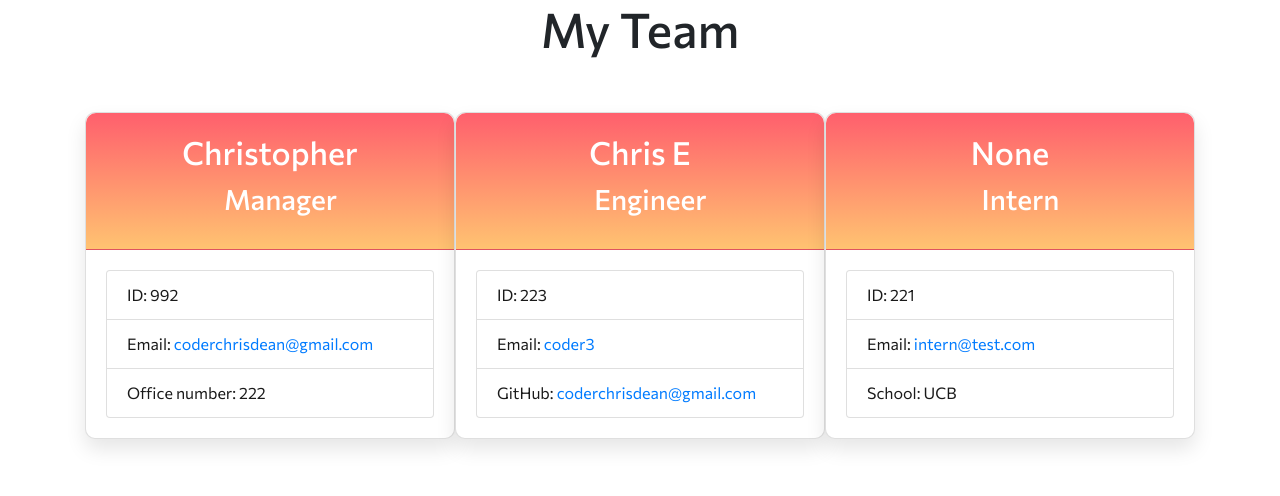
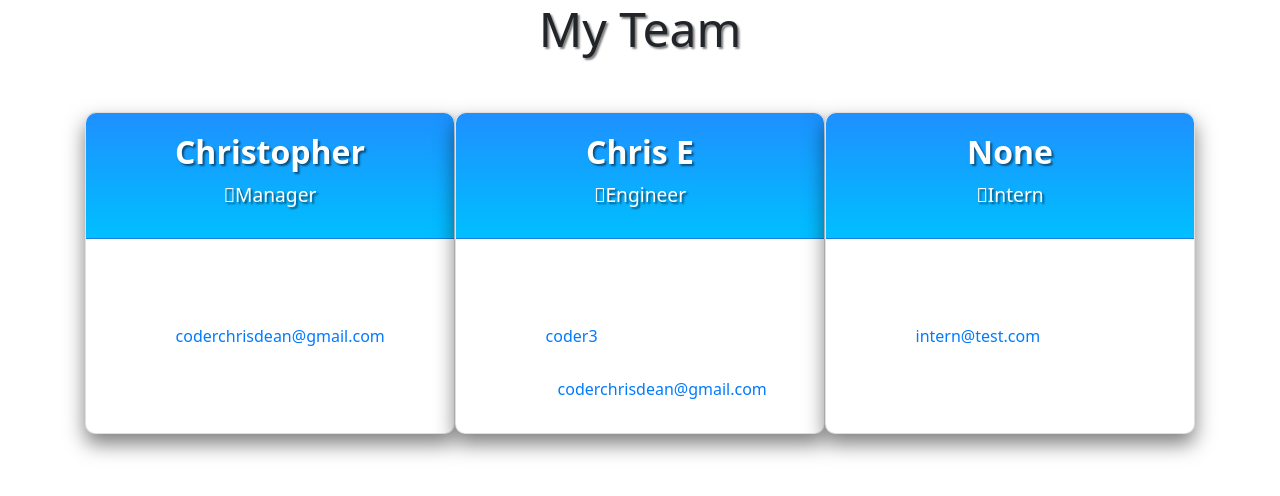
Before and after one commit to coderchrisdean/oop-teamprofile-generator, a website: page index.html in a window 1280 px wide. Drawn offline with nearby package versions, Linux system fonts and the light colour scheme.

Commit message:
updated page styling

```diff
--- a/assets/css/style.css
+++ b/assets/css/style.css
@@ -1,31 +1,57 @@
 @import url('https://fonts.googleapis.com/css2?family=Commissioner:wght@100;200;300;400;500;600;700;800&display=swap');
 * {
-    font-family: 'Commissioner', sans-serif;
+    font-family: system-ui, -apple-system, BlinkMacSystemFont, 'Segoe UI', Roboto, Oxygen, Ubuntu, Cantarell, 'Open Sans', 'Helvetica Neue', sans-serif
 }
 
 .employee-card {
-  box-shadow: 0 10px 20px rgba(0, 0, 0, 0.1);
+  box-shadow: 0 10px 20px rgba(0, 0, 0, 0.5);
   margin: 30px auto;
   border-radius: 10px;
-  color: #1a1a1a;
-  width: 80%;
+  color: #fff;
+  width: 75%;
 }
 
 .employee-card .card-header {
   text-align: center;
   border-top-left-radius: 10px;
   border-top-right-radius: 10px;
-  background: linear-gradient(to bottom, #ff5f6d, #ffc371);
+  background: linear-gradient(to bottom, #1E90FF, #00BFFF);
   color: #fff;
   padding: 20px;
 }
 
 header .team-heading,
-.employee-card .card-header {
+.employee-card .card-header h2 {
+  font-weight: 600;
+  text-shadow: 2px 2px 2px rgba(0, 0, 0, 0.5);
+}
+
+.employee-card .card-header h3 {
+  font-size: 1.2rem;
+  margin-top: 10px;
+  text-shadow: 2px 2px 2px rgba(0, 0, 0, 0.5);
+}
+
+.employee-card .list-group-item {
+  background-color: rgba(255, 255, 255, 0.1);
+  border: none;
+  border-radius: 0;
+  color: #fff;
+  margin-bottom: 5px;
+}
+
+.employee-card .list-group-item:last-child {
+  margin-bottom: 0;
+  border-bottom-left-radius: 10px;
+  border-bottom-left-radius: 10px;
+}
+
+header .team-heading, .employee-card .card-header {
   font-weight: 600;
   text-shadow: none;
 }
 
 header h1 {
   font-size: 3rem;
+  text-shadow: 2px 2px 2px rgba(0,0,0,0.5);
 }
```
